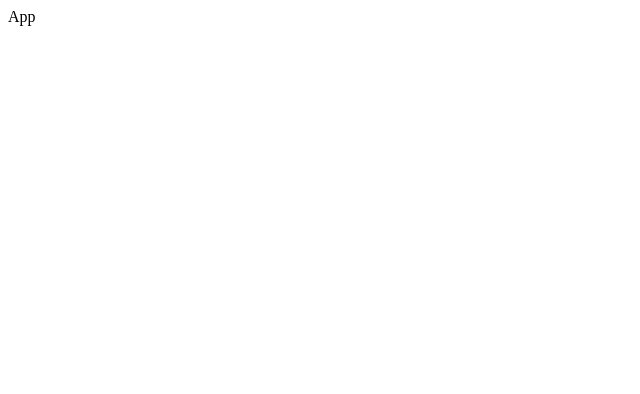
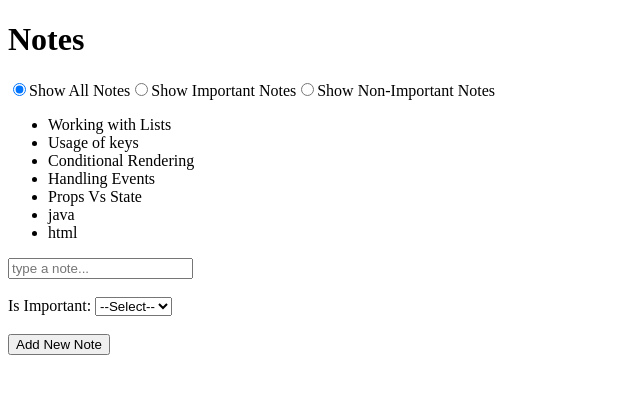
Before and after one commit to SAVEEN-J/React_practises, a React (Create React App) app: page / in a window 1280 px wide. Shown: the top 394 px of the page, without its empty margins (0-640 px from the left). Built offline with nearby package versions, Linux system fonts and the light colour scheme; data requests are answered from the project's data file.

Commit message:
database and axios creat and read

```diff
--- /dev/null
+++ b/db.json
@@ -0,0 +1,40 @@
+{
+  "notes": [
+    {
+      "id": 1,
+      "content": "Working with Lists",
+      "important": true
+    },
+    {
+      "id": 2,
+      "content": "Usage of keys",
+      "important": false
+    },
+    {
+      "id": 3,
+      "content": "Conditional Rendering",
+      "important": true
+    },
+    {
+      "id": 4,
+      "content": "Handling Events",
+      "important": true
+    },
+    {
+      "id": 5,
+      "content": "Props Vs State",
+      "important": false,
+      "selectbutton": "on"
+    },
+    {
+      "id": 6,
+      "content": "java",
+      "important": true
+    },
+    {
+      "id": 7,
+      "content": "html",
+      "important": true
+    }
+  ]
+}
--- a/package.json
+++ b/package.json
@@ -6,6 +6,8 @@
     "@testing-library/jest-dom": "^5.16.5",
     "@testing-library/react": "^13.4.0",
     "@testing-library/user-event": "^13.5.0",
+    "axios": "^1.4.0",
+    "json-server": "^0.17.3",
     "react": "^18.2.0",
     "react-dom": "^18.2.0",
     "react-router-dom": "^6.14.0",
--- a/src/App.js
+++ b/src/App.js
@@ -1,9 +1,140 @@
-import React from 'react'
+// A Simple Note taking Application
+import axios from 'axios';
+import React, { useEffect, useRef, useState } from 'react';
 
-function App() {
+function Note({note}) {
   return (
-    <div>App</div>
+    <li>{ note.content }</li>
   )
 }
 
-export default App
+function App() {
+
+  // define a state
+  const [notes, setNotes] = useState([]);
+  const [newNoteContent, setNewNoteContent] = useState('');
+  const [newNoteImportant, setNewNoteImportant] = useState('');
+  const [showStatus, setShowStatus] = useState('all');
+
+  // get the data
+  useEffect(() => {
+    // setNotes(props.notes);
+    ///read the data in CURD
+    axios
+    .get('http://localhost:3001/notes/')
+
+    .then(responce=>setNotes(responce.data))
+  });
+
+  // create a reference for the first input text box
+  const newNoteContentRef = useRef(null);
+
+
+  // define the addNote method
+  let addNote = (event) => {
+    event.preventDefault();
+
+    // create a new object
+    let noteObject = {
+      id: notes.length + 1,
+      content: newNoteContent,
+      important: newNoteImportant==='true',
+    }
+
+    // add the new object to the notes state
+    // setNotes(notes.concat(noteObject));
+
+    //send thbe record tojson usinf post method
+
+    axios
+    .post('http://localhost:3001/notes', noteObject)
+
+    // console.log(noteObject);
+
+    // clear the input text box
+    setNewNoteContent('');
+    setNewNoteImportant('');
+    newNoteContentRef.current.focus();
+  }
+
+  let handleNoteChange = (event) => {
+    setNewNoteContent(event.target.value);
+  }
+
+  let handleSelectChange = (event) => {
+    setNewNoteImportant(event.target.value);
+  }
+
+  let handleStatusChange = (event) => {
+    setShowStatus(event.target.value);
+    // console.log(event.target.value);
+  }
+
+  let filterNotes = (notes, status) => {
+    switch (status) {
+      case 'all':
+        return notes;
+      case 'imp':
+        return notes.filter(note => note.important === true);
+      case 'nonimp':
+        return notes.filter(note => note.important === false);
+    }
+  }
+
+  const notesFiltered = filterNotes(notes, showStatus);
+
+  return (
+    <div>
+      <h1>Notes</h1>
+
+      <label>
+        <input type='radio' name='filter' value="all" checked={ showStatus === 'all' } onChange={handleStatusChange} />
+        Show All Notes
+      </label>
+
+      <label>
+        <input type='radio' name='filter' value="imp" checked={ showStatus === 'imp' } onChange={handleStatusChange} />
+        Show Important Notes
+      </label>
+
+      <label>
+        <input type='radio' name='filter' value="nonimp" checked={ showStatus === 'nonimp' } onChange={handleStatusChange} />
+        Show Non-Important Notes
+      </label>
+
+      <ul>
+        {notesFiltered.map(note =>
+          <Note key={note.id} note={note} />
+        )}
+      </ul>
+
+      {/* add a simple form for adding notes */}
+      <form onSubmit={addNote}>
+        <input
+          value={newNoteContent}
+          onChange={handleNoteChange}
+          placeholder='type a note...'
+          ref={newNoteContentRef}
+          /> <br /><br />
+        {/* <input
+          type='text'
+          placeholder='enter true or false'
+          value={newNoteImportant}
+          onChange={(e) => setNewNoteImportant(e.target.value)} /> */}
+        <label form='dropdownNoteImportant'>Is Important: </label>
+        <select
+          id='dropdownNoteImportant'
+          onChange={handleSelectChange}
+          value={newNoteImportant}>
+          <option>--Select--</option>
+          <option>true</option>
+          <option>false</option>
+        </select>
+        <br /><br />
+        <button type='submit'>Add New Note</button>
+      </form>
+    </div>
+  )
+}
+
+export default App;
--- a/src/index.js
+++ b/src/index.js
@@ -3,33 +3,34 @@
 import App from './App';
 
 // data
-const notes = [
-    {
-        id: 1,
-        content: 'Working with Lists',
-        important: true
-    },
-    {
-        id: 2,
-        content: 'Usage of keys',
-        important: false
-    },
-    {
-        id: 3,
-        content: 'Conditional Rendering',
-        important: true
-    },
-    {
-        id: 4,
-        content: 'Handling Events',
-        important: true
-    },
-    {
-        id: 5,
-        content: 'Props Vs State',
-        important: false,
-        selectbutton:"on"
-    }
-];
+// const notes = [
+//     {
+//         id: 1,
+//         content: 'Working with Lists',
+//         important: true
+//     },
+//     {
+//         id: 2,
+//         content: 'Usage of keys',
+//         important: false
+//     },
+//     {
+//         id: 3,
+//         content: 'Conditional Rendering',
+//         important: true
+//     },
+//     {
+//         id: 4,
+//         content: 'Handling Events',
+//         important: true
+//     },
+//     {
+//         id: 5,
+//         content: 'Props Vs State',
+//         important: false,
+//         selectbutton:"on"
+//     }
+// ];
 
-ReactDOM.createRoot(document.getElementById('root')).render(<App  notes={notes}/>);
+// ReactDOM.createRoot(document.getElementById('root')).render(<App  notes={notes}/>);
+ReactDOM.createRoot(document.getElementById('root')).render(<App />);
```
Also changed, not shown: 1 other file (tests, documents, lock files or other folders).
